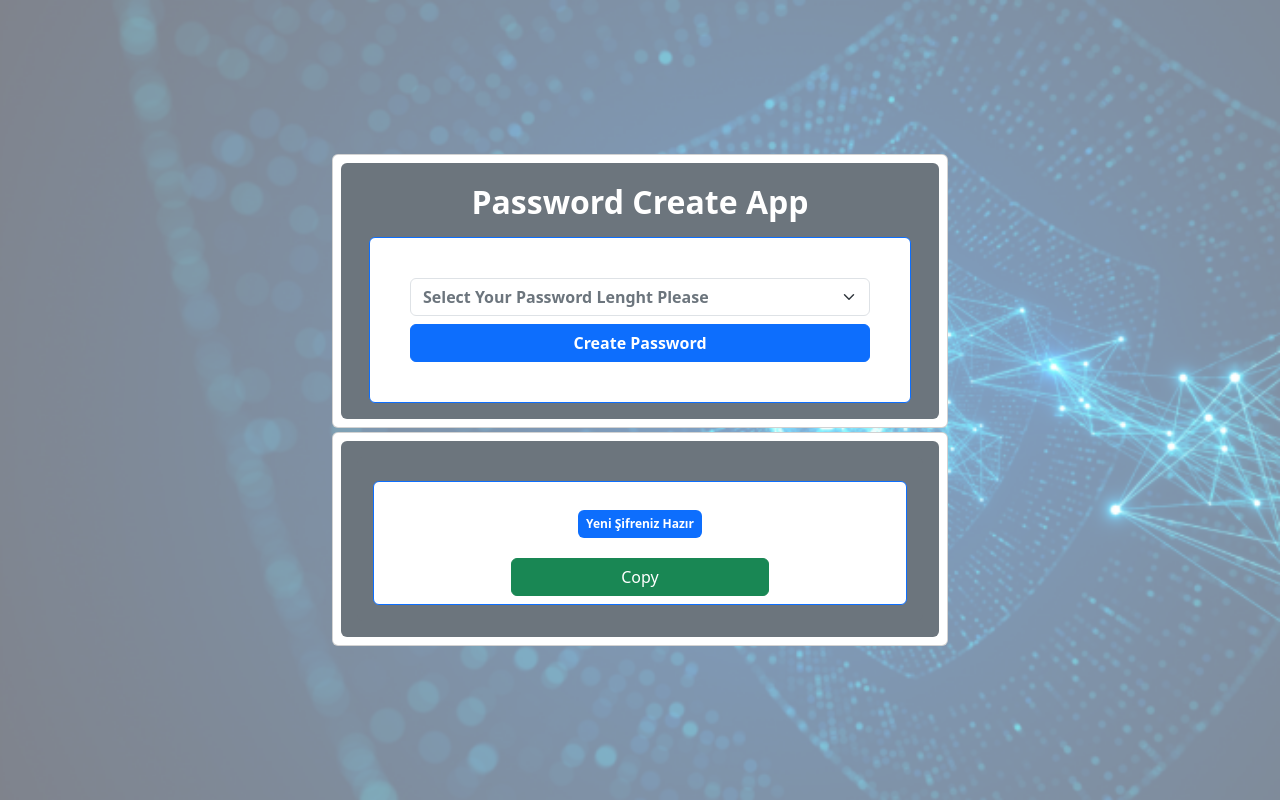
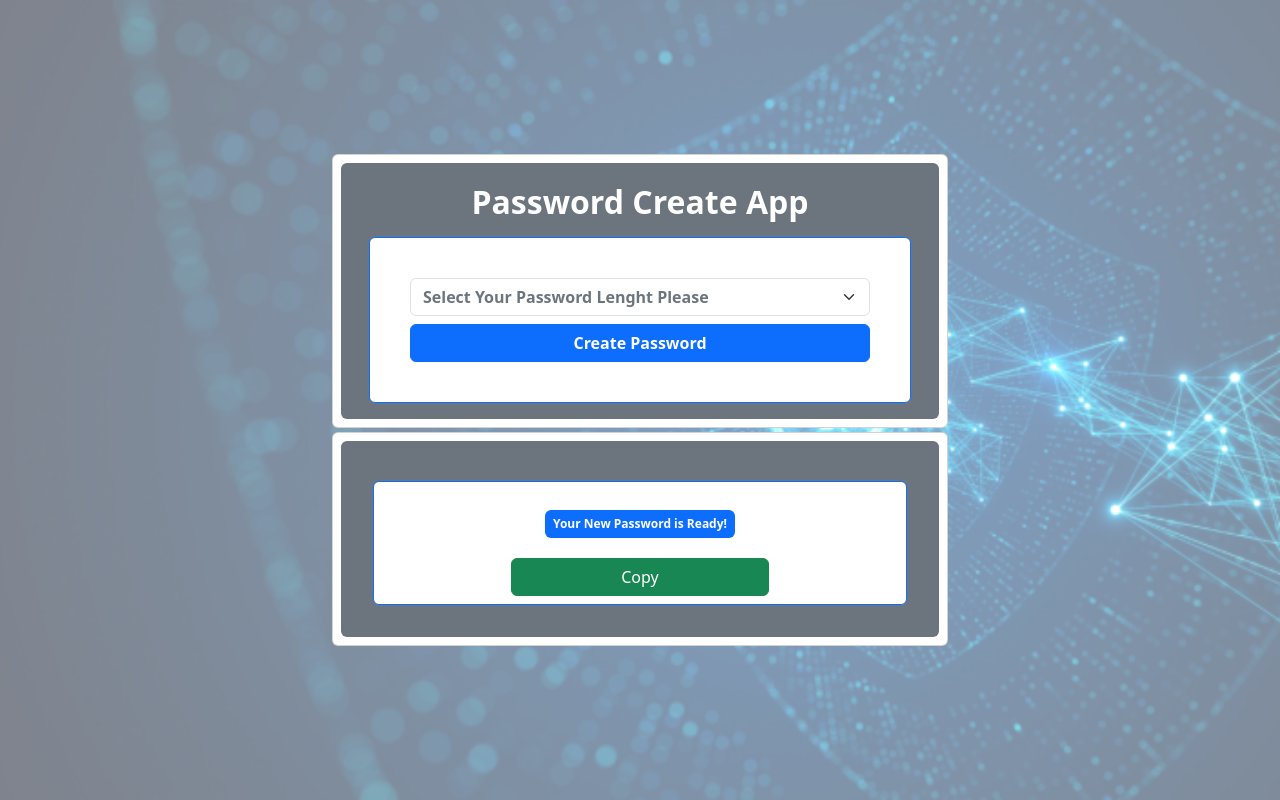
Before and after one commit to mertugrulfrontenddev/random-password, a React (Create React App) app: page / in a window 1280 px wide. Both pictures are taken after a click on the button "Create Password". Built offline with nearby package versions, Linux system fonts and the light colour scheme.

Commit message:
visLabelControlAdded

```diff
--- a/src/App.js
+++ b/src/App.js
@@ -6,7 +6,7 @@ import ShowPassword from "./components/ShowPassword";
 
 function App() {
   let [passkeys, setPasskey] = useState([]);
-
+  let [visLabel, setVisLabel] = useState(false);
   function getRandomChar(length) {
     const characters =
       "abcdefghijklmnopqrstuvwxyzABCDEFGHIJKLMNOPQRSTUVWXYZ0123456789!@#$%&*_+";
@@ -23,7 +23,7 @@ function App() {
 
   function getSelectValue(selectValue) {
     let password = getRandomChar(selectValue);
-
+    setVisLabel(true);
     setPasskey([password]);
   }
   return (
@@ -47,7 +47,7 @@ function App() {
           {/* Bu alan içerik için ayrıldı */}
           <div className="card rounded p-2 bg-white">
             <div className="card-body rounded bg-secondary d-flex flex-column justify-content-center align-items-center">
-              <ShowPassword passKeys={passkeys} />
+              <ShowPassword passKeys={passkeys} visLabel={visLabel} />
             </div>
           </div>
         </div>
--- a/src/components/ShowPassword.jsx
+++ b/src/components/ShowPassword.jsx
@@ -1,5 +1,5 @@
 import { useState } from "react";
-const ShowPassword = ({ passKeys }) => {
+const ShowPassword = ({ passKeys, visLabel }) => {
   const [copySuccess, setCopySuccess] = useState(""); // Kopyalama durumu
 
   // Kopyalama işlevi
@@ -16,7 +16,12 @@ const ShowPassword = ({ passKeys }) => {
     <div className="container bg-secondary rounded p-3">
       <div className="card mt-2 p-2 border-primary d-flex">
         <div className="card-body d-flex justify-content-center align-items-center ">
-          <h2 className="badge bg-primary m-1 p-2">Yeni Şifreniz Hazır</h2>
+          {visLabel && (
+            <h2 className="badge bg-primary m-1 p-2">
+              Your New Password is Ready!
+            </h2>
+          )}
+
           <p className="badge bg-secondary m-1 p-2">{passKeys.join("-")}</p>
         </div>
         <button
```
